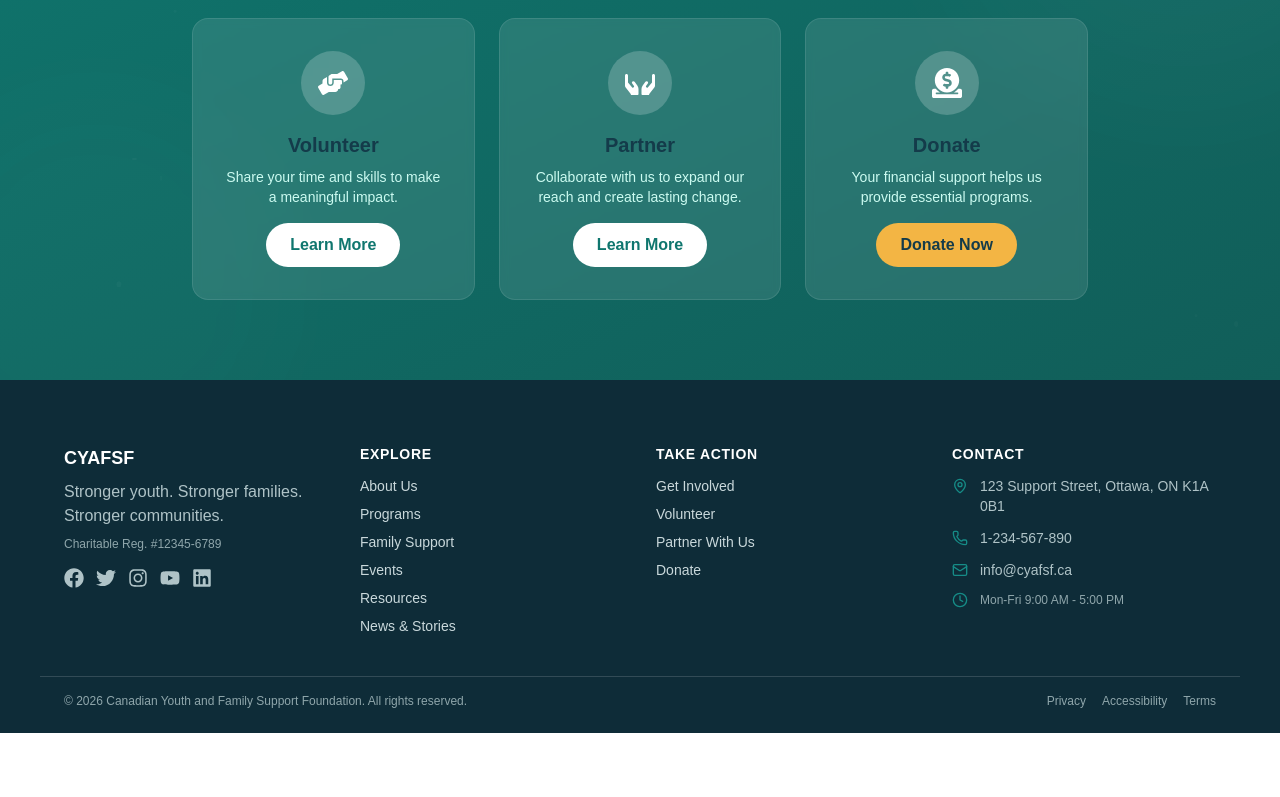
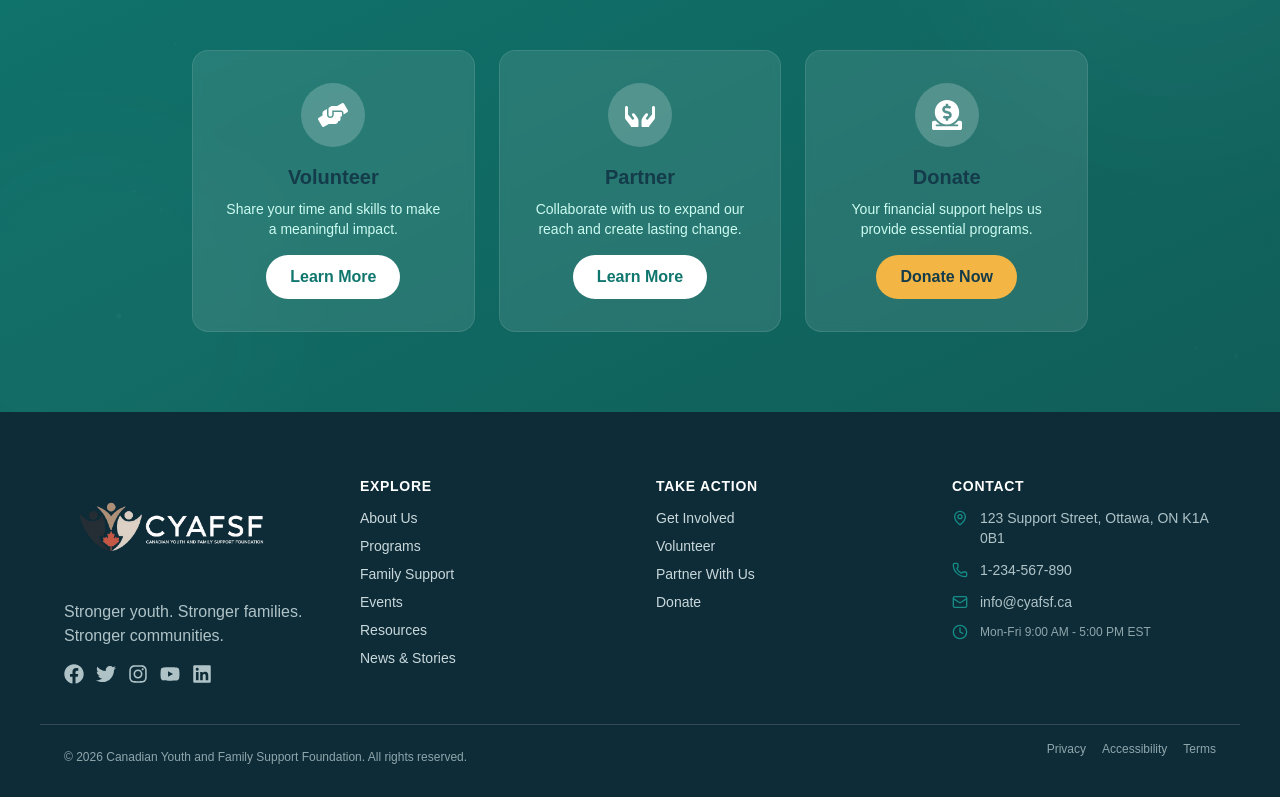
Before and after one commit to webixsolutions-dev/cyafsf-react, a React (Vite) app: page / in a window 1280 px wide. Shown: the part 3923-4720 px from the top of the page. Before the commit the page ends 4656 px from the top, so only its background shows below. Built offline with nearby package versions, Linux system fonts and the light colour scheme.

Commit message:
feat: update header and footer logos with larger sizes

```diff
--- a/index.html
+++ b/index.html
@@ -5,10 +5,7 @@
     <title>CYAFSF — Canadian Youth and Family Support Foundation</title>
 
     <!-- Favicon -->
-    <link rel="icon" type="image/png" sizes="32x32" href="./public/favicon.ico" />
-    <link rel="icon" type="image/png" sizes="16x16" href="/public/favicon.ico" />
-    <link rel="apple-touch-icon" sizes="180x180" href="public/favicon.ico" />
-
+    <link rel="icon" type="image/png" sizes="32x32" href="/favicon.ico" />
     <!-- Meta Description for SEO -->
     <meta name="description" content="Canadian Youth and Family Support Foundation — Strengthening youth, families, and communities across Canada." />
     <meta name="theme-color" content="#143B4A" />
--- a/src/components/layout/SiteFooter.jsx
+++ b/src/components/layout/SiteFooter.jsx
@@ -5,6 +5,7 @@ import {
 import {
   Phone, Mail, MapPin, Clock
 } from 'lucide-react';
+import logo from '../../assets/images/Footer-logo.png';
 
 export default function SiteFooter() {
   return (
@@ -12,13 +13,17 @@ export default function SiteFooter() {
       <div className="container grid grid-cols-1 md:grid-cols-4 gap-8">
         {/* Brand */}
         <div>
-          <p className="font-display font-extrabold text-white text-lg">CYAFSF</p>
+          <Link to="/" className="inline-block">
+            <img
+              src={logo}
+              alt="CYAFSF Logo"
+              className="w-40 sm:w-48 md:w-52 h-auto object-contain mb-3"
+            />
+          </Link>
           <p className="mt-2 max-w-[34ch] text-[#AFC3C7]">
             Stronger youth. Stronger families. Stronger communities.
           </p>
-          <p className="mt-2 text-xs text-[#8FA6AB]">
-            Charitable Reg. #12345-6789
-          </p>
+
           {/* Social Icons */}
           <div className="flex gap-3 mt-4">
             <a href="#" className="text-[#AFC3C7] hover:text-white transition-colors" aria-label="Facebook">
@@ -85,7 +90,7 @@ export default function SiteFooter() {
             </li>
             <li className="flex items-center gap-3">
               <Clock className="w-4 h-4 text-teal flex-shrink-0" />
-              <span className="text-[#8FA6AB] text-xs">Mon-Fri 9:00 AM - 5:00 PM </span>
+              <span className="text-[#8FA6AB] text-xs">Mon-Fri 9:00 AM - 5:00 PM EST</span>
             </li>
           </ul>
         </div>
@@ -93,7 +98,7 @@ export default function SiteFooter() {
 
       {/* Bottom Bar */}
       <div className="container mt-10 pt-4 border-t border-white/15 flex flex-wrap justify-between gap-2 text-xs text-[#8FA6AB]">
-        <span>&copy; {new Date().getFullYear()} Canadian Youth and Family Support Foundation. All rights reserved.</span>
+        <span className='py-2'>&copy; {new Date().getFullYear()} Canadian Youth and Family Support Foundation. All rights reserved.</span>
         <div className="flex gap-4">
           <Link to="/privacy" className="hover:text-white hover:underline transition-colors">Privacy</Link>
           <Link to="/accessibility" className="hover:text-white hover:underline transition-colors">Accessibility</Link>
--- a/src/components/layout/SiteHeader.jsx
+++ b/src/components/layout/SiteHeader.jsx
@@ -32,12 +32,12 @@ export default function SiteHeader() {
 
       {/* Main Header */}
       <div className="container flex items-center justify-between gap-4 py-3">
-        {/* Logo */}
+        {/* Logo - Bigger Size */}
         <Link to="/" className="flex items-center flex-shrink-0">
           <img
             src={logo}
             alt="CYAFSF Logo"
-            className="w-20 sm:w-24 md:w-28 lg:w-32 xl:w-36 h-auto object-contain"
+            className="w-36 sm:w-40 md:w-44 lg:w-48 xl:w-52 h-auto object-contain"
           />
         </Link>
 
```
Also changed, not shown: src/assets/images/Footer-logo.png (added), vercel.json (added), 1 other file (tests, documents, lock files or other folders).
